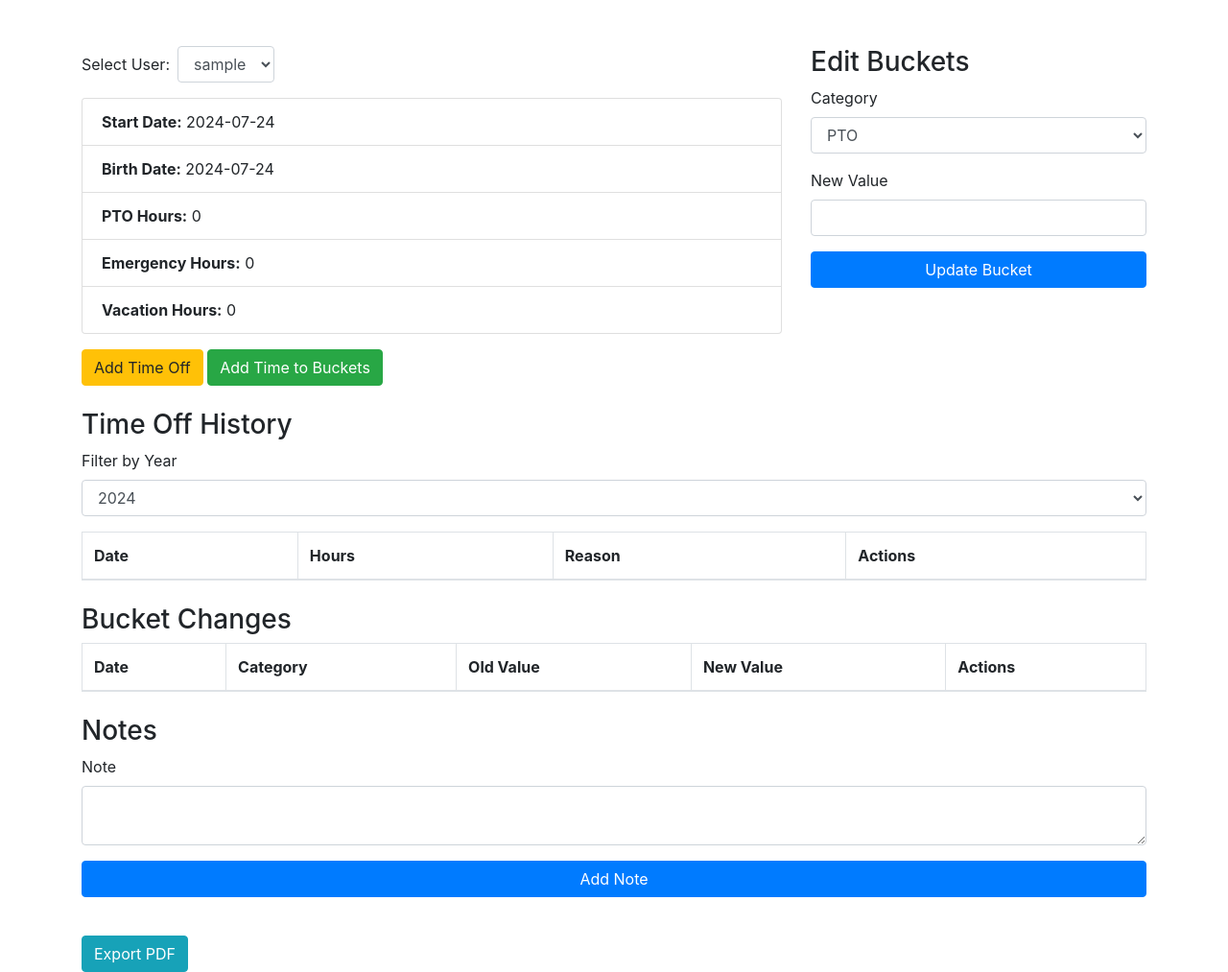
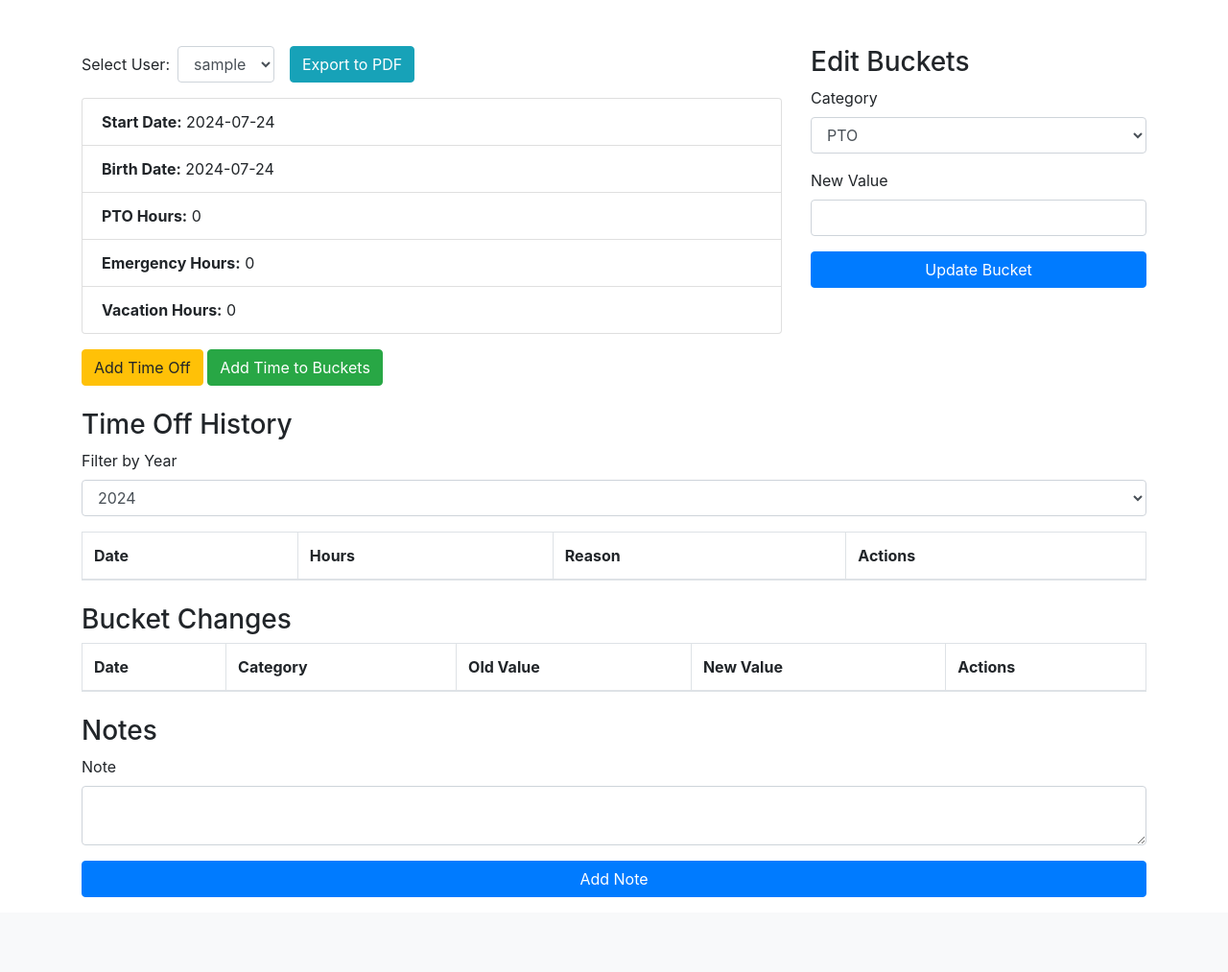
Before and after one commit to ChristopherStrom/PTO-Tracker, a Flask app: page /view_user in a window 1280 px wide. Shown: the part 56-1069 px from the top of the page at 96% size. After the commit the page ends 991 px from the top, so only its background shows below. Run offline with Flask 3, Linux system fonts and the light colour scheme; the visitor is signed in with stand-in values (Sample User, id 1); data comes from the database, SQL or seed files in the repository; data that the repository does not hold is empty; some libraries are stand-ins or nearby versions.

Commit message:
Update view_user.html

```diff
--- a/templates/view_user.html
+++ b/templates/view_user.html
@@ -6,12 +6,13 @@
             <form method="GET" action="{{ url_for('view_user') }}" class="form-inline mb-3">
                 <div class="form-group">
                     <label for="user_select" class="mr-2">Select User:</label>
-                    <select id="user_select" name="user_id" class="form-control" onchange="this.form.submit()">
+                    <select id="user_select" name="user_id" class="form-control mr-2" onchange="this.form.submit()">
                         {% for u in all_users %}
                             <option value="{{ u.id }}" {% if u.id == user.id %}selected{% endif %}>{{ u.username }}</option>
                         {% endfor %}
                     </select>
                 </div>
+                <a href="{{ url_for('view_user', user_id=user.id, export='pdf') }}" class="btn btn-info ml-2">Export to PDF</a>
             </form>
         {% else %}
             <h2>{{ user.username }}</h2>
@@ -153,5 +154,4 @@
     {% endfor %}
 </ul>
 
-<a href="{{ url_for('view_user', user_id=user.id, year=year, export='pdf') }}" class="btn btn-info mt-4">Export PDF</a>
 {% endblock %}
```
